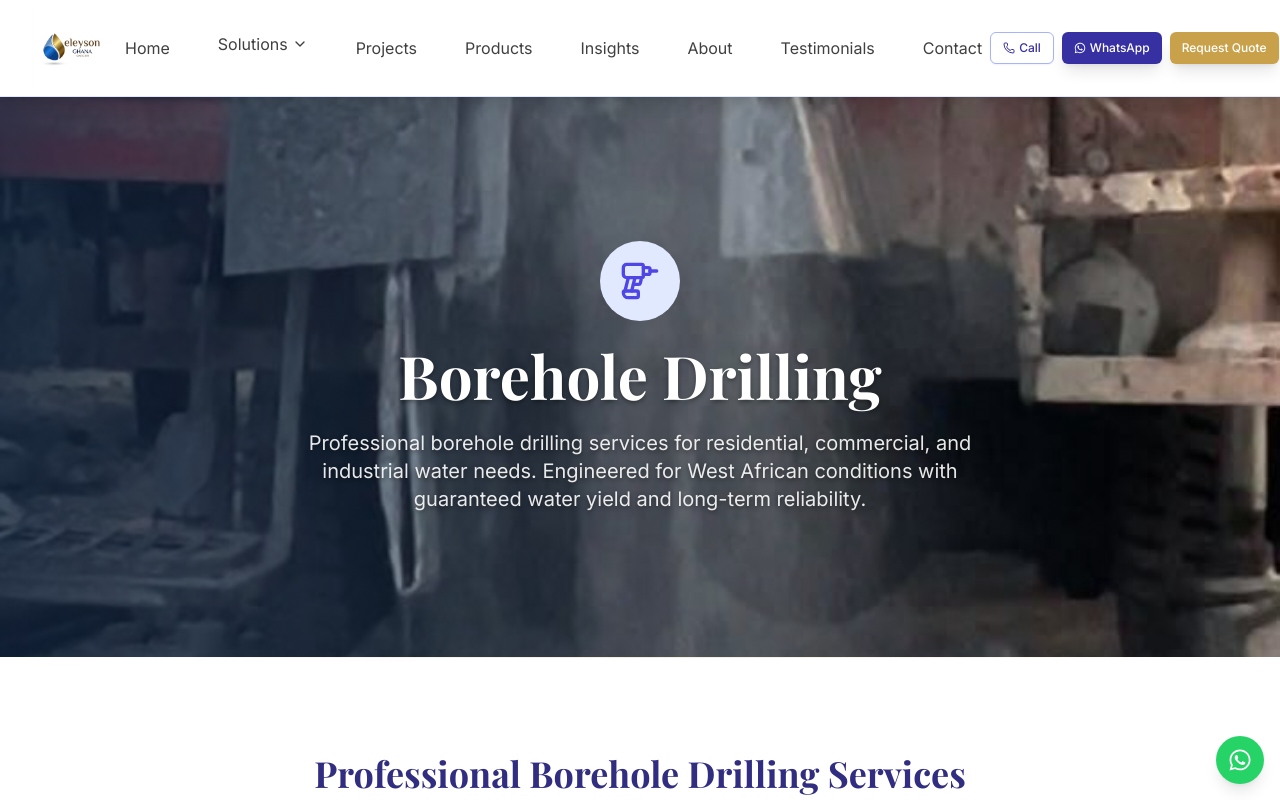
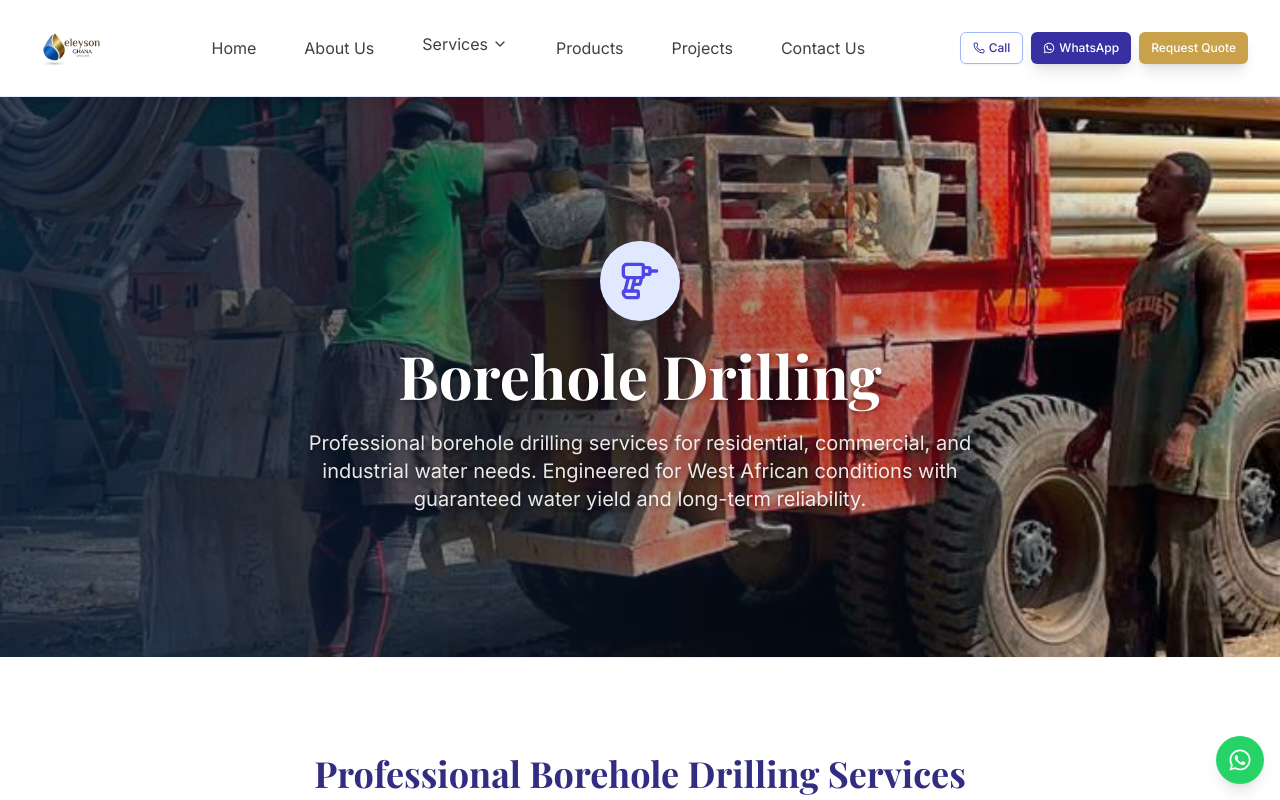
Before and after one commit to dromorongit/EleysonGh, a Next.js app: page /borehole-drilling in a window 1280 px wide. Shown: the top 800 px of the page. Built offline with nearby package versions, Linux system fonts and the light colour scheme.

Commit message:
New commits

```diff
--- a/src/app/borehole-drilling/page.tsx
+++ b/src/app/borehole-drilling/page.tsx
@@ -26,7 +26,7 @@ export default function BoreholeDrillingPage() {
     <>
       {/* Hero Section */}
       <Section className="min-h-[60vh] flex items-center relative">
-         <div className="absolute inset-0 bg-cover bg-center" style={{backgroundImage: 'url(/images/driller.jpg)'}} />
+         <div className="absolute inset-0 bg-cover bg-center" style={{backgroundImage: 'url(/images/hydrosolutions.jpg)'}} />
          <div className="absolute inset-0 bg-gradient-to-r from-navy/80 via-navy/40 to-transparent" />
         <Container className="relative z-10">
           <motion.div
--- a/src/components/Header.tsx
+++ b/src/components/Header.tsx
@@ -11,31 +11,27 @@ import { cn } from "@/lib/utils";
 
 const navigation = [
   { name: "Home", href: "/" },
+  { name: "About Us", href: "/about" },
   {
-    name: "Solutions",
+    name: "Services",
     href: "/solutions",
     children: [
       { name: "Solar Solutions", href: "/solar-solutions" },
-      {
-     name: "Borehole Drilling",
-     href: "/borehole-drilling"
-   },
+      { name: "Borehole Drilling", href: "/borehole-drilling" },
       { name: "Energy Audits", href: "/energy-audits" },
       { name: "Maintenance & Support", href: "/maintenance-support" },
+      { name: "Backup Systems", href: "/backup-systems" },
       { name: "Training & Workshops", href: "/training-workshops" },
     ],
   },
+  { name: "Products", href: "/products" },
   { name: "Projects", href: "/projects" },
-  { name: "Products", href: "/products" },
-  { name: "Insights", href: "/insights" },
-  { name: "About", href: "/about" },
-  { name: "Testimonials", href: "/testimonials" },
-  { name: "Contact", href: "/contact" },
+  { name: "Contact Us", href: "/contact" },
 ];
 
 export function Header() {
   const [mobileMenuOpen, setMobileMenuOpen] = useState(false);
-  const [solutionsOpen, setSolutionsOpen] = useState(false);
+  const [servicesOpen, setServicesOpen] = useState(false);
   const [isScrolled, setIsScrolled] = useState(false);
   const pathname = usePathname();
   const isHome = pathname === "/";
@@ -65,22 +61,22 @@ export function Header() {
                <div key={item.name} className="relative">
                  {item.children ? (
                    <div
-                     onMouseEnter={() => setSolutionsOpen(true)}
-                     onMouseLeave={() => setSolutionsOpen(false)}
+                      onMouseEnter={() => setServicesOpen(true)}
+                      onMouseLeave={() => setServicesOpen(false)}
                      className="pb-2"
                    >
                      <button
-                       onFocus={() => setSolutionsOpen(true)}
-                       onBlur={() => setSolutionsOpen(false)}
+                        onFocus={() => setServicesOpen(true)}
+                        onBlur={() => setServicesOpen(false)}
                        className="flex items-center space-x-1 text-secondary-700 hover:text-primary-800 transition-colors focus:outline-none focus:ring-2 focus:ring-primary-500 focus:ring-offset-2 rounded px-2 py-1"
-                       aria-expanded={solutionsOpen}
+                       aria-expanded={servicesOpen}
                        aria-haspopup="true"
                      >
                        <span>{item.name}</span>
                        <ChevronDown className="w-4 h-4" aria-hidden="true" />
                      </button>
 
-                     {solutionsOpen && (
+                     {servicesOpen && (
                        <div
                          className="absolute top-full left-0 w-64 bg-white rounded-lg shadow-lg border border-primary-100 py-2"
                          role="menu"
```
Also changed, not shown: 1 other file (tests, documents, lock files or other folders).
